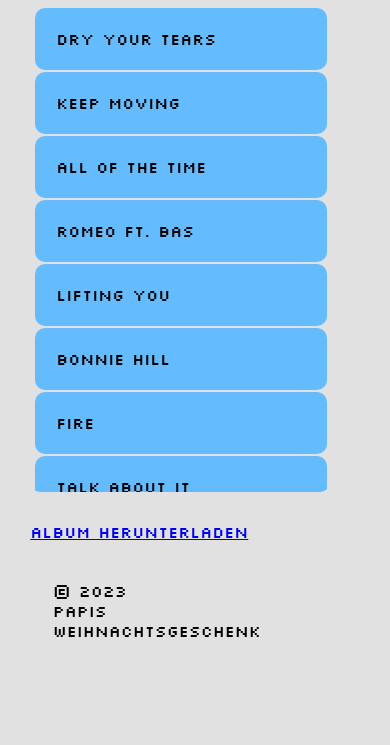
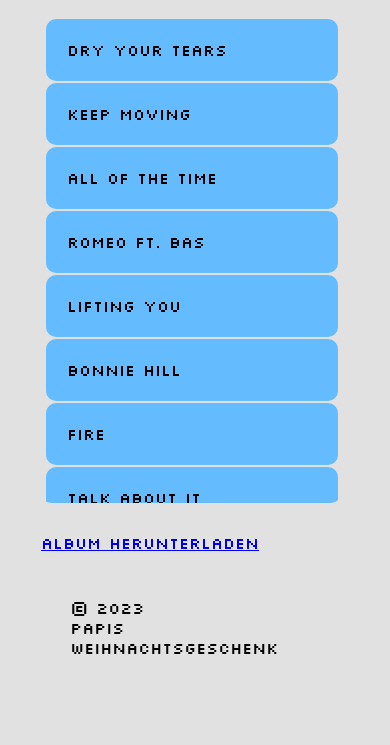
Before and after one commit to opahimmel/opahimmel.github.io, a plain HTML site: page index.html in a window 390 px wide. Shown: the part 243-988 px from the top of the page. Before the commit the page ends 952 px from the top, so only its background shows below. Drawn offline with Linux system fonts and the light colour scheme.

Commit message:
Update styles.css

```diff
--- a/styles.css
+++ b/styles.css
@@ -3,14 +3,14 @@ body {
     background-color: rgb(225, 225, 225);
 
     margin: 0;
-    padding: 2%;
+    padding: 3%;
     box-sizing: border-box;
     font-family: 'Silkscreen', sans-serif;
 }
 
 header, main, footer {
     margin: 0 auto;
-    padding: 2%;
+    padding: 3%;
     max-width: 100%; /* Maximalbreite für größere Bildschirme */
 }
 
@@ -18,7 +18,7 @@ header, main, footer {
 @media screen and (max-width: 600px) {
     header, main, footer {
         width: 100%; /* Breite auf mobilen Geräten */
-        margin: 4%;
+        margin: 5%;
     }
 
 
```
